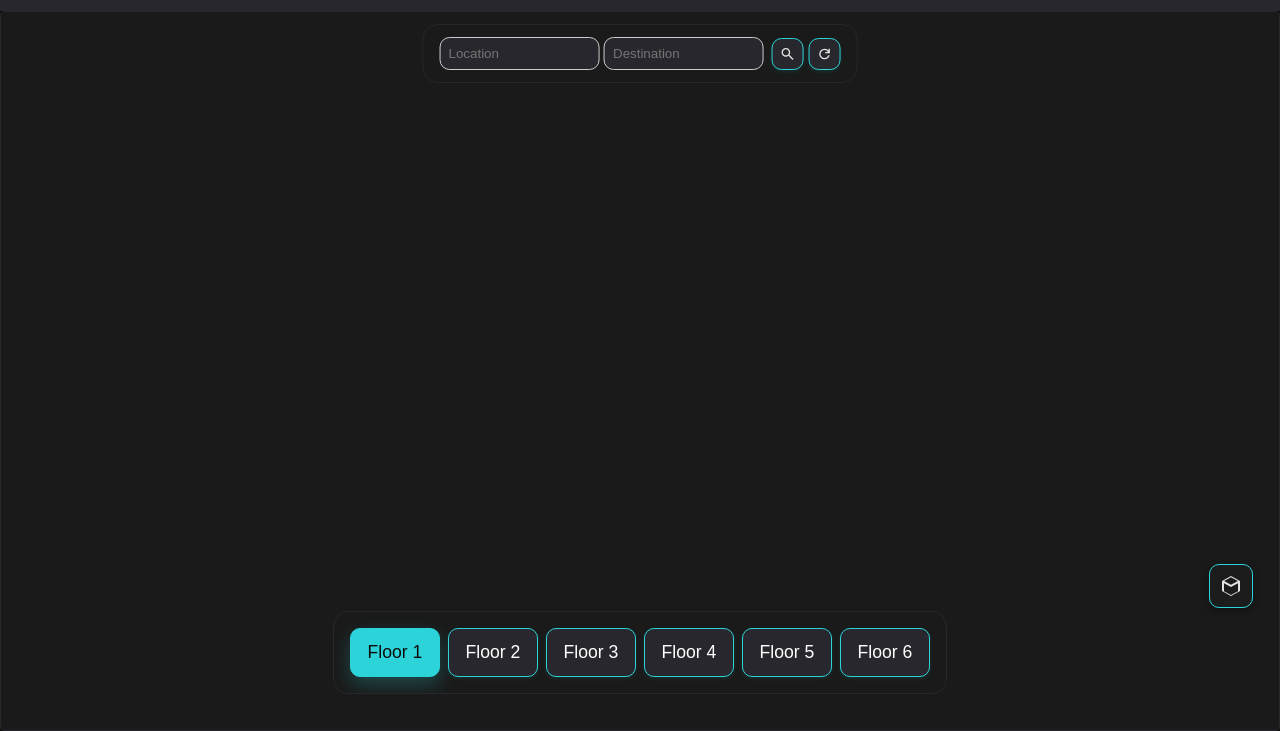
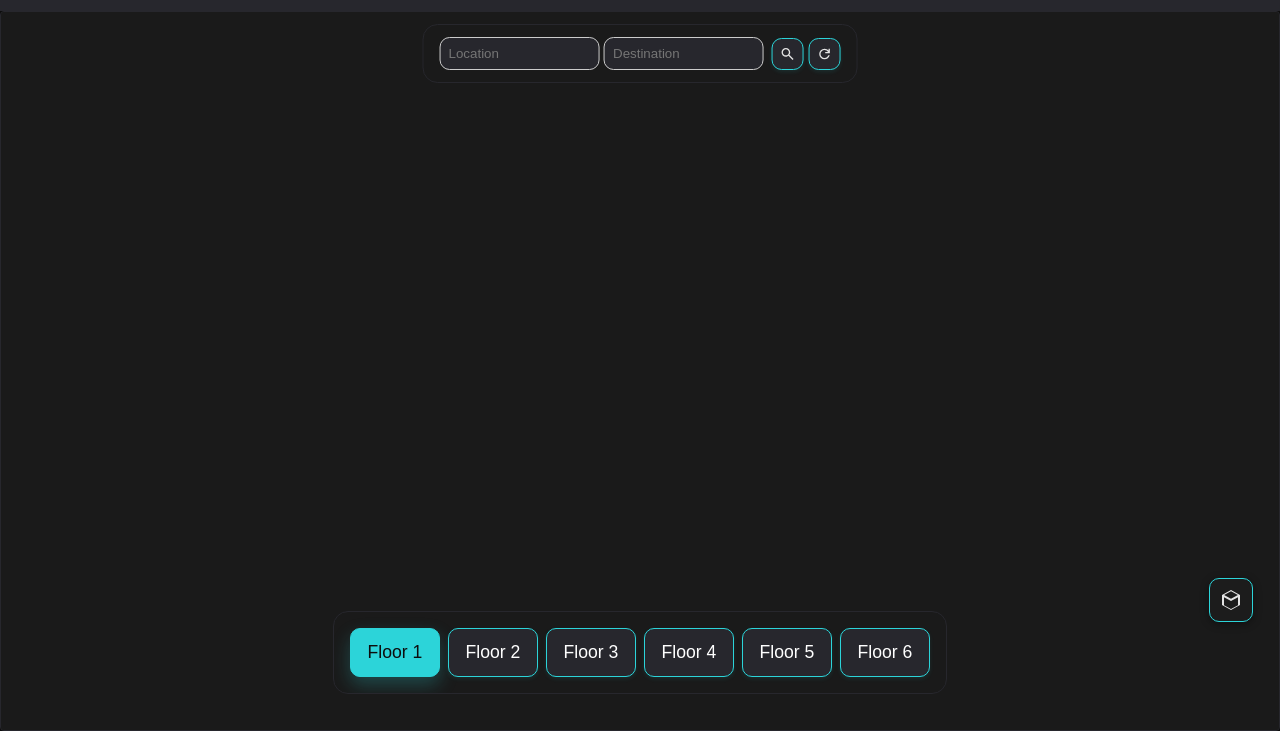
Before and after one commit to Toastedtoast123/School_Navigation, a plain HTML site: page Frontend/room/room1.html in a window 1280 px wide. Shown: the part 86-817 px from the top of the page. Drawn offline with nearby package versions, Linux system fonts and the light colour scheme; no server answers.

Commit message:
Update room1.css

```diff
--- a/Frontend/room/room1.css
+++ b/Frontend/room/room1.css
@@ -340,7 +340,7 @@ a.floor-btn:focus,
 
 #viewToggle {
     position: absolute;
-    bottom: 17%;
+    bottom: 15%;
     right: 2%;
     z-index: 10;
     width: 44px;
```
